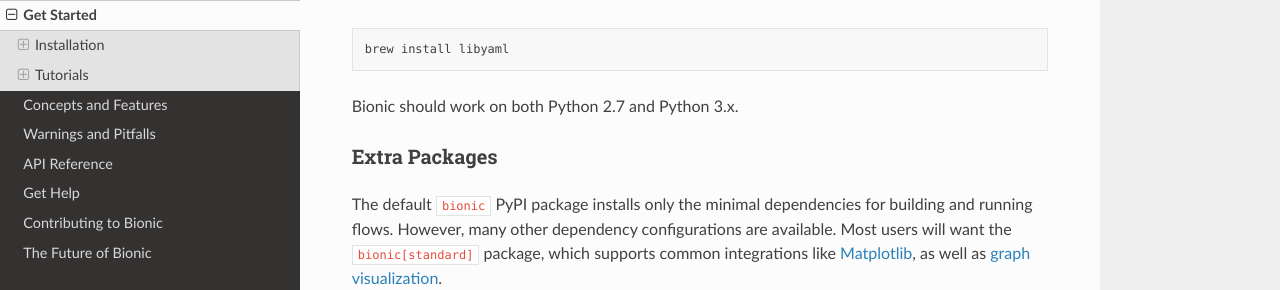
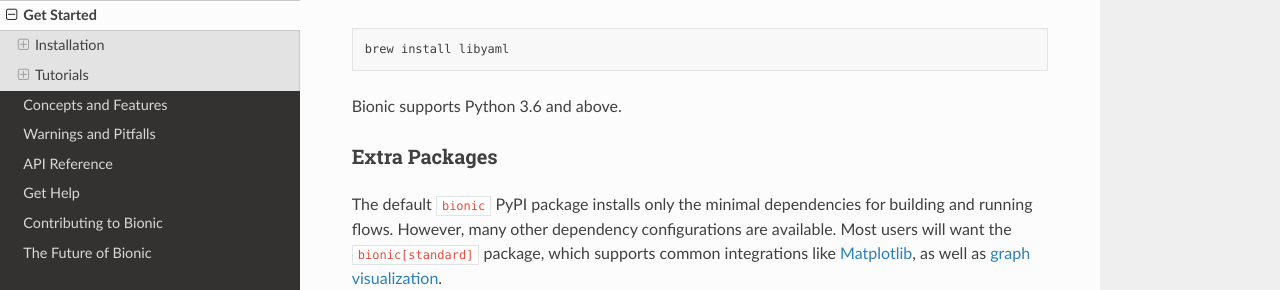
Before and after one commit to square/bionic, a Sphinx documentation site: the page built from docs/get-started.rst, in a window 1280 px wide and 900 px high, scrolled down 572 px. Shown: the part 161-451 px from the top of the window. Built offline with Sphinx 7.4.7 and the Read the Docs theme 2.0.0, drawn with Linux system fonts in a browser that asks for light colours.

Commit message:
Drop support for Python 2; require 3.6
This updates setup.py and our documentation to it clear that we require
3.6.  We can go through and clean up the 2-isms in a future PR.

```diff
--- a/docs/get-started.rst
+++ b/docs/get-started.rst
@@ -39,7 +39,7 @@
 
     brew install libyaml
 
-Bionic should work on both Python 2.7 and Python 3.x.
+Bionic supports Python 3.6 and above.
 
 .. _extra-packages:
 
--- a/installation.rst
+++ b/installation.rst
@@ -19,4 +19,4 @@
 
     brew install graphviz
 
-Bionic should work on both Python 2.7 and Python 3.x.
+Bionic supports Python 3.6 and above.
--- a/setup.py
+++ b/setup.py
@@ -41,6 +41,7 @@
     include_package_data=True,
     install_requires=requirements,
     extras_require=extras_require,
+    python_requires='>=3.6',
     zip_safe=False,
     keywords='bionic',
     classifiers=[
@@ -48,8 +49,7 @@
         'Intended Audience :: Developers',
         'Natural Language :: English',
         'License :: OSI Approved :: Apache Software License',
-        'Programming Language :: Python :: 2',
-        'Programming Language :: Python :: 2.7',
         'Programming Language :: Python :: 3',
+        'Programming Language :: Python :: 3.6',
     ],
 )
```
Also changed, not shown: .travis.yml.
